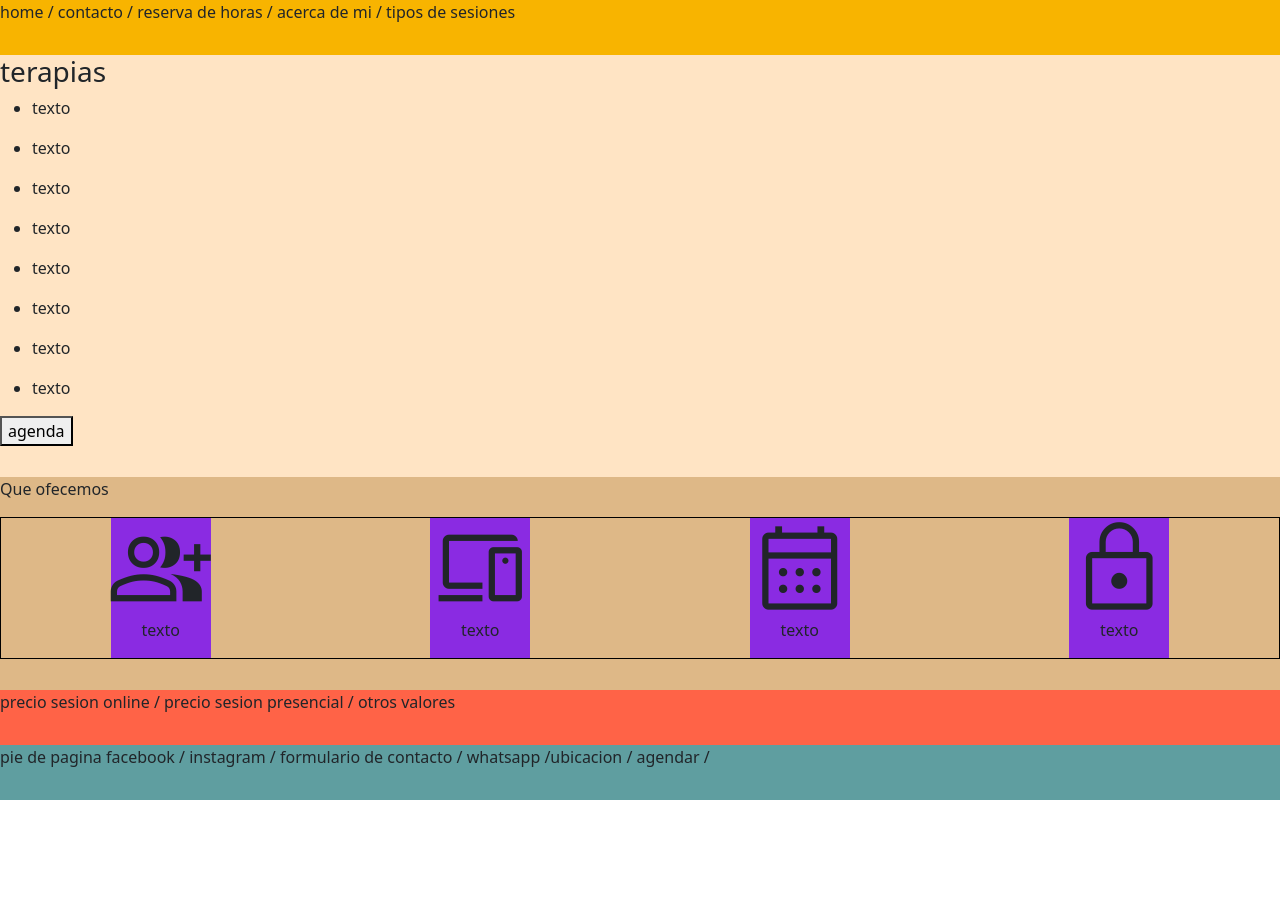
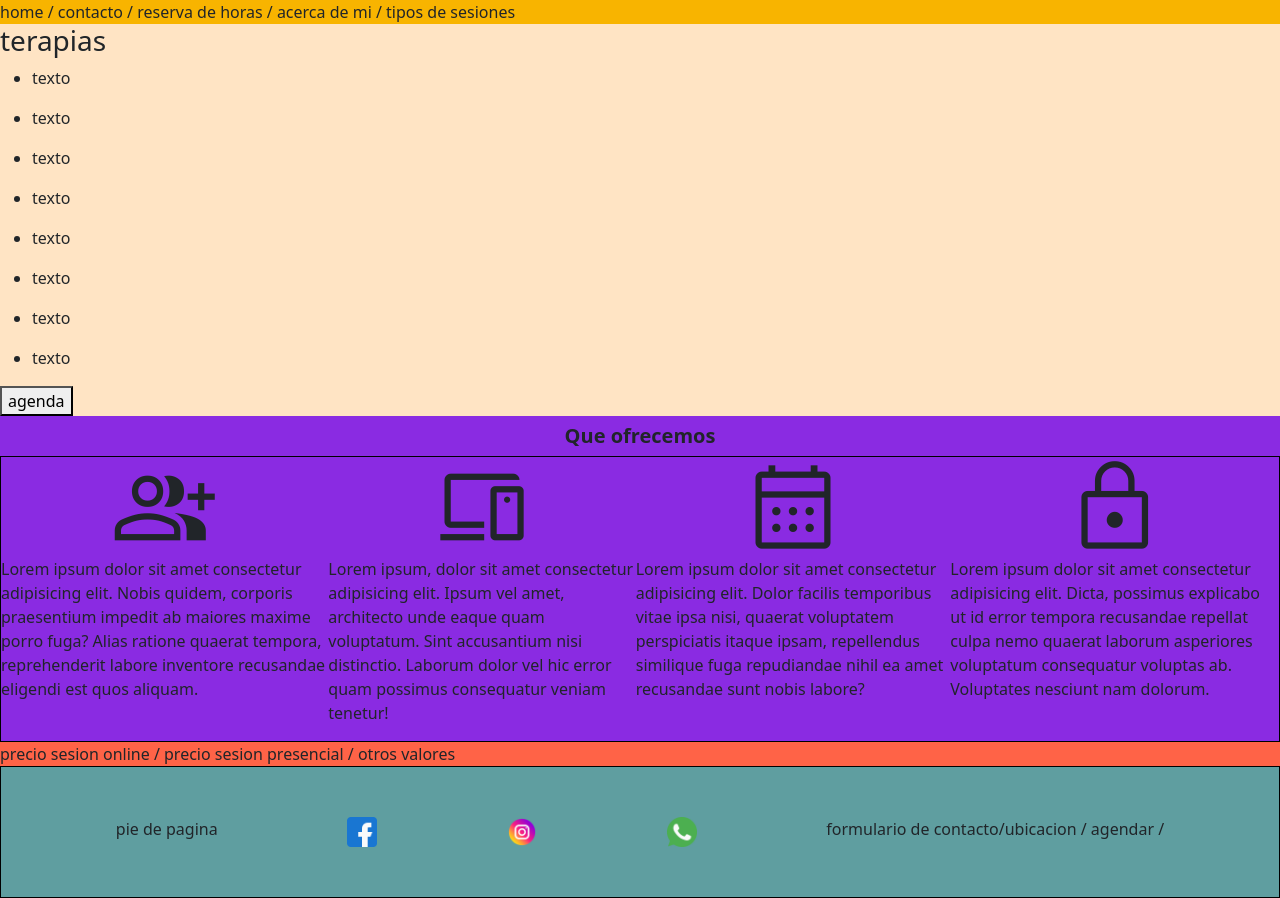
Before and after one commit to sebazuniga1981/ps-jessica, a plain HTML site: page index.html in a window 1280 px wide. Before the commit the page ends 800 px from the top, so only its background shows below. Drawn offline with nearby package versions, Linux system fonts and the light colour scheme.

Commit message:
feat: se agrega a footer class rrss en html, enlaces e iconos, en css se agrega .pie-de-pagina y .rrss

```diff
--- a/assets/css/style.css
+++ b/assets/css/style.css
@@ -24,7 +24,19 @@ body {
 }
 .menu-sup-2 {
   grid-area: menu-sup-2;
-  background-color: burlywood;
+  background-color:blueviolet;
+}
+.texto-menu-sup-2{
+  display: flex;
+  justify-content: center;
+  margin: 10px;
+  padding: 10px;
+  align-items: center;
+  height: 20px;
+}
+.texto-menu-sup-2{
+  font-size: 20px;
+  font-weight: 600;
 }
 .price {
   grid-area: price;
@@ -36,6 +48,8 @@ body {
 }
 .material-symbols-outlined{
   font-size: 100px;
+  display: flex;
+  justify-content: center;
 
 }
 .icon{
@@ -53,3 +67,12 @@ body {
 display: flex;
 justify-content: center;
 }
+.pie-de-pagina{
+  display: flex;
+  justify-content:space-around;
+  padding: 50px;
+  border: 1px solid black;
+}
+.rrss > a > img{
+  width: 30px;
+}
--- a/index.html
+++ b/index.html
@@ -45,29 +45,62 @@
         <button>agenda</button>
       </section>
       <section class="menu-sup-2">
-        <p>Que ofecemos</p>
+        <p class="texto-menu-sup-2">Que ofrecemos</p>
         <div class="icon">
           <div class="card-icon">
             <span class="material-symbols-outlined"> group_add </span>
-            <p>texto</p>
+            <p>
+              Lorem ipsum dolor sit amet consectetur adipisicing elit. Nobis
+              quidem, corporis praesentium impedit ab maiores maxime porro fuga?
+              Alias ratione quaerat tempora, reprehenderit labore inventore
+              recusandae eligendi est quos aliquam.
+            </p>
           </div>
           <div class="card-icon">
             <span class="material-symbols-outlined"> devices </span>
-            <p>texto</p>
+            <p>
+              Lorem ipsum, dolor sit amet consectetur adipisicing elit. Ipsum
+              vel amet, architecto unde eaque quam voluptatum. Sint accusantium
+              nisi distinctio. Laborum dolor vel hic error quam possimus
+              consequatur veniam tenetur!
+            </p>
           </div>
           <div class="card-icon">
             <span class="material-symbols-outlined"> calendar_month </span>
-            <p>texto</p>
+            <p>
+              Lorem ipsum dolor sit amet consectetur adipisicing elit. Dolor
+              facilis temporibus vitae ipsa nisi, quaerat voluptatem
+              perspiciatis itaque ipsam, repellendus similique fuga repudiandae
+              nihil ea amet recusandae sunt nobis labore?
+            </p>
           </div>
           <div class="card-icon">
             <span class="material-symbols-outlined"> lock </span>
-            <p>texto</p>
+            <p>
+              Lorem ipsum dolor sit amet consectetur adipisicing elit. Dicta,
+              possimus explicabo ut id error tempora recusandae repellat culpa
+              nemo quaerat laborum asperiores voluptatum consequatur voluptas
+              ab. Voluptates nesciunt nam dolorum.
+            </p>
           </div>
         </div>
       </section>
-      <section class="price">precio sesion online / precio sesion presencial / otros valores</section>
-      <footer class="pie-de-pagina">pie de pagina
-        facebook / instagram / formulario de contacto / whatsapp /ubicacion / agendar /
+      <section class="price">
+        precio sesion online / precio sesion presencial / otros valores
+      </section>
+      <footer class="pie-de-pagina">
+        pie de pagina
+        <div class="rrss">
+          <a href="https://www.facebook.com"><img src="./assets/imgs/facebook.png" alt="enlace a facebook"></a>
+        </div>
+         <div class="rrss">
+          <a href="https://www.instagram.com"><img src="./assets/imgs/instagram.png" alt="enlace a instagram"></a>
+        </div>
+         <div class="rrss">
+          <a href="https://www.whatsapp.com"><img src="./assets/imgs/whatsapp.png" alt="enlace a whatsapp"></a>
+        </div>
+         formulario de contacto/ubicacion /
+        agendar /
       </footer>
     </div>
   </body>
```
Also changed, not shown: assets/css/pages/contact.html (+20 -0 lines), assets/imgs/facebook.png (added), assets/imgs/instagram.png (added), assets/imgs/whatsapp.png (added).
